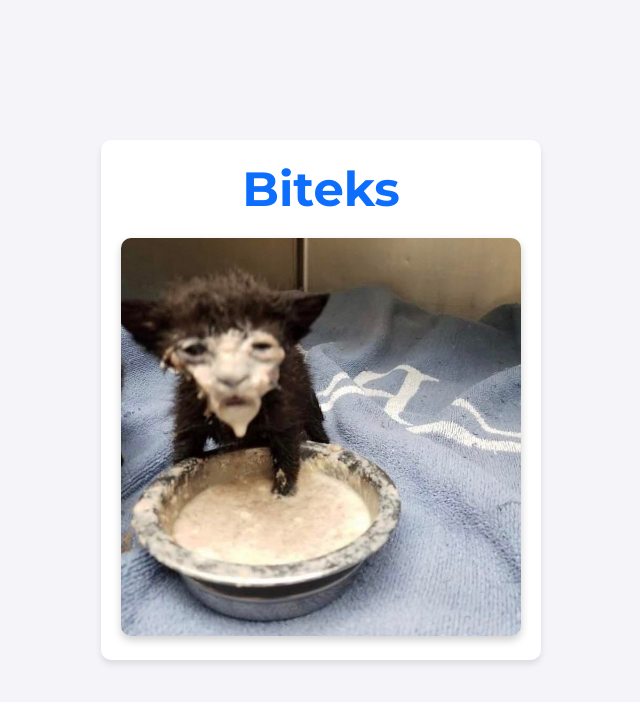
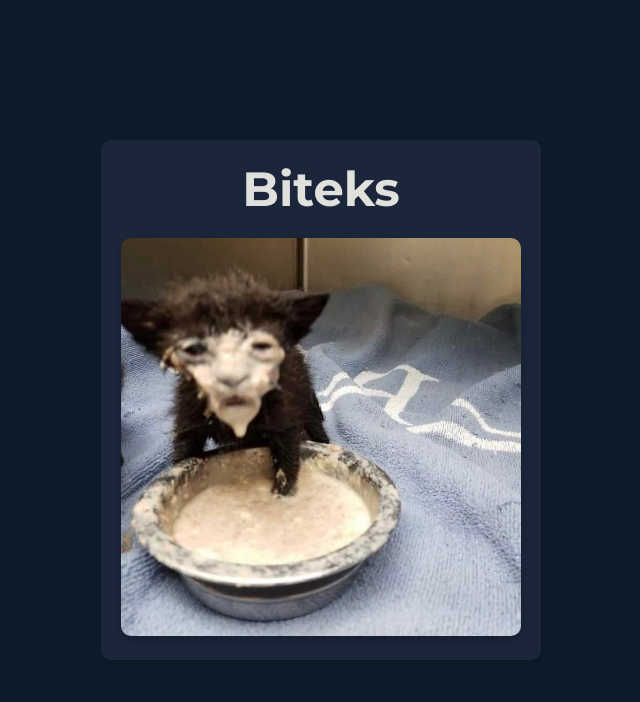
Before and after one commit to sinkkkk/biteks, a plain HTML site: page index.html in a window 1280 px wide. Shown: the whole page, without its empty margins (319-959 px from the left). Drawn offline with Linux system fonts and the light colour scheme.

Commit message:
touch up2

```diff
--- a/style.css
+++ b/style.css
@@ -10,7 +10,7 @@
 
 body {
     font-family: 'Montserrat', sans-serif;
-    background-color: #f4f4f9;  /* Light grayish background */
+    background-color: #0d1b2a;  /* Light grayish background */
     display: flex;
     justify-content: center;
     align-items: center;
@@ -21,7 +21,7 @@ body {
 /* Container Styling */
 .container {
     text-align: center;
-    background-color: #ffffff;  /* White background for the container */
+    background-color: #1b263b;  /* White background for the container */
     padding: 20px;
     border-radius: 10px;
     box-shadow: 0 4px 6px rgba(0, 0, 0, 0.1);  /* Soft shadow for depth */
@@ -31,7 +31,7 @@ body {
 h1 {
     font-size: 3rem;
     font-weight: 700;
-    color: #0d6efd;  /* Soft blue color for heading */
+    color: #e0e1dd;  /* Soft blue color for heading */
     margin-bottom: 20px;
 }
 
```
